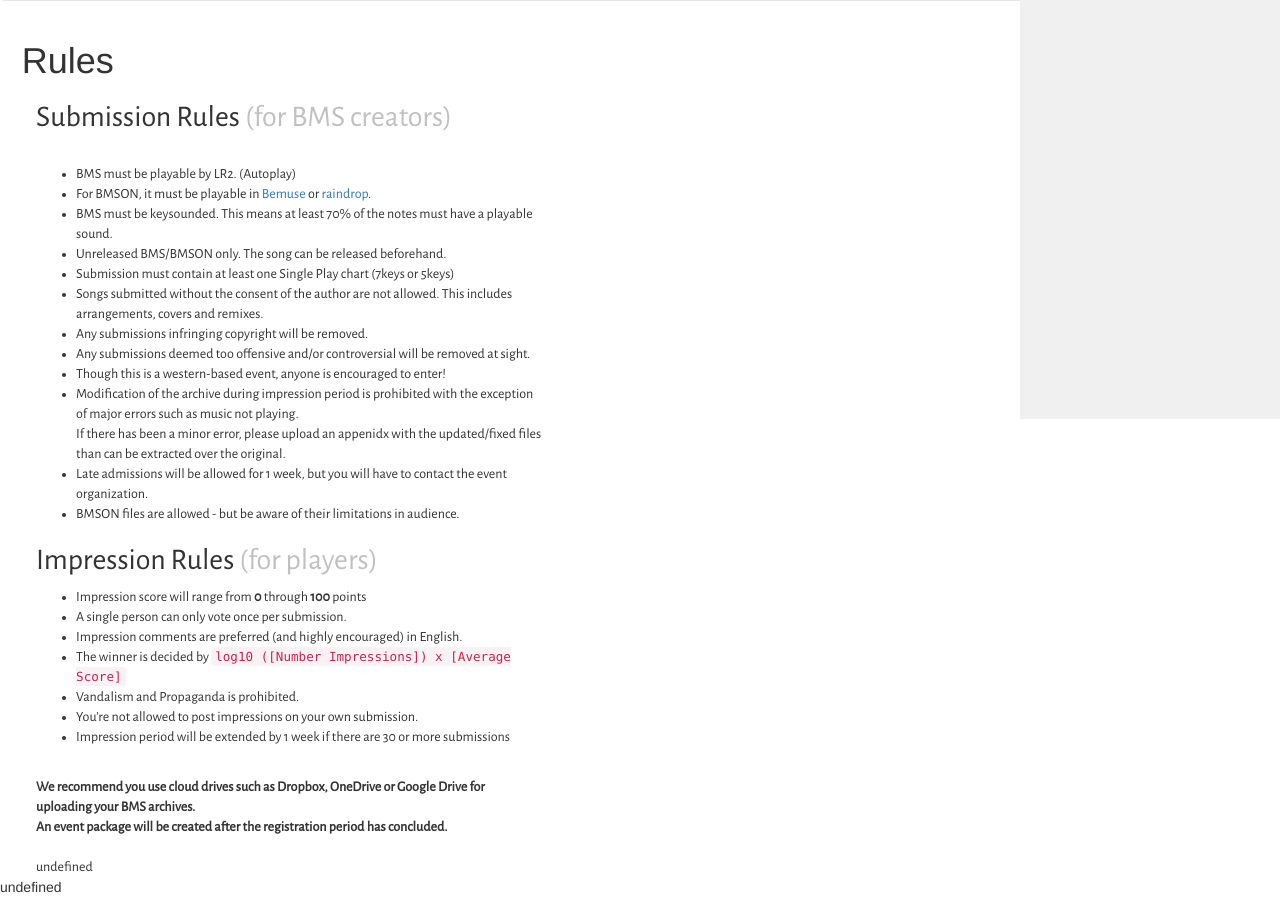
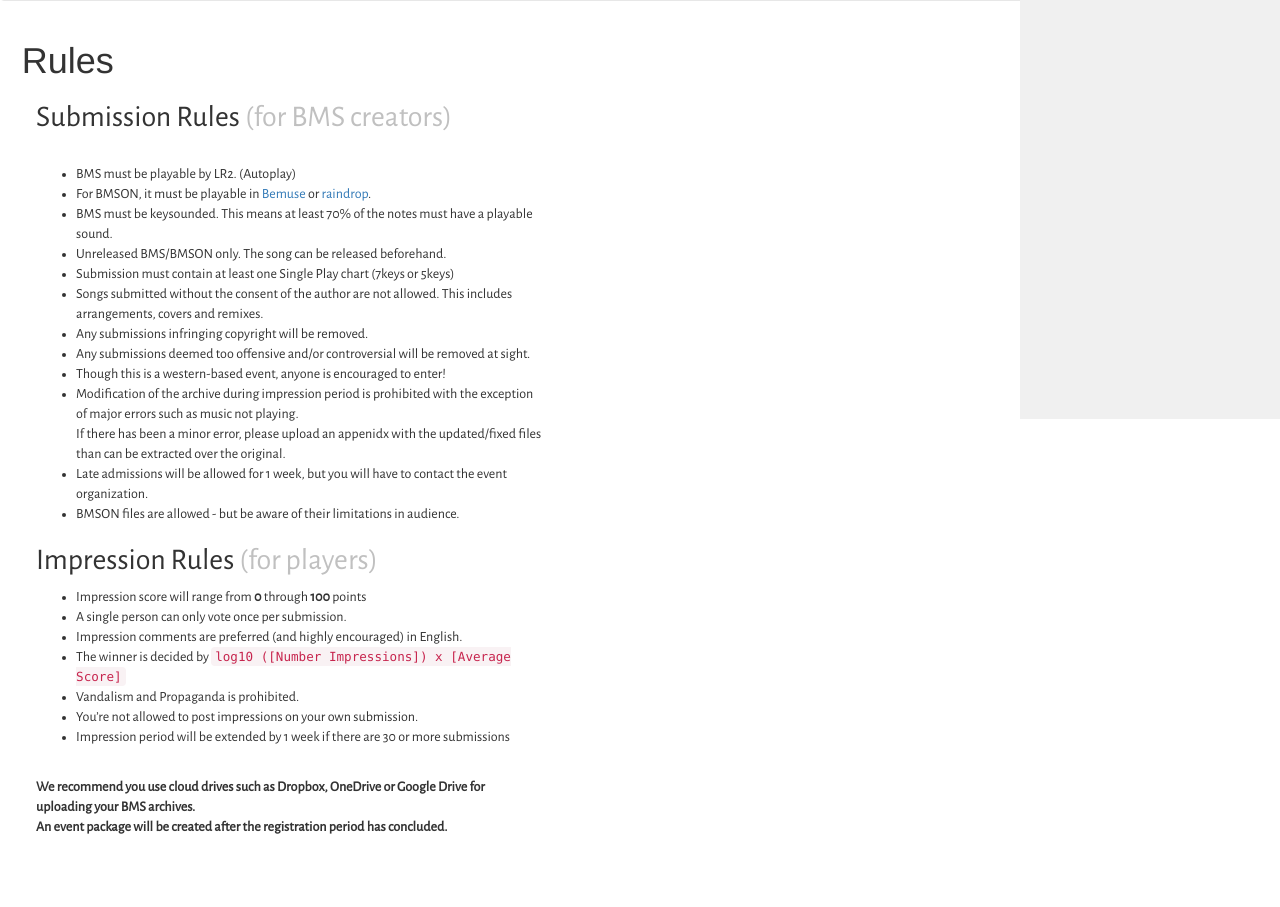
Before and after one commit to zardoru/becgi, a Flask app: page /rules/ in a window 1280 px wide. Shown: the part 381-1288 px from the top of the page. After the commit the page ends 1215 px from the top, so only its background shows below. Run offline with Flask 2, Linux system fonts and the light colour scheme; parts of the project's set-up code (start-up, migrations or seed data) failed here and were passed over; some libraries are stand-ins or nearby versions.

Commit message:
fix undefined <div>

```diff
--- a/templates/rules.html
+++ b/templates/rules.html
@@ -52,8 +52,8 @@
                     An event package will be created after the registration period has concluded.
     <br/>
     <br/>
-</b>undefined</div>undefined<div style="padding-left: 5px; height: 100%; position: fixed; right: 0; top: 0; background-color:rgb(240,240,240)">
-<div>
+</b></div>
+<div style="padding-left: 5px; height: 100%; position: fixed; right: 0; top: 0; background-color:rgb(240,240,240)">
     <h2 id="info">Information</h2>
     <br/>
     <div style="margin-left: 5%">
@@ -79,5 +79,5 @@
         <a class="twitter-timeline" href="https://twitter.com/BeMusicWest" data-widget-id="640202301156757504">Tweets by @BeMusicWest</a>
         <script>!function(d,s,id){var js,fjs=d.getElementsByTagName(s)[0],p=/^http:/.test(d.location)?'http':'https';if(!d.getElementById(id)){js=d.createElement(s);js.id=id;js.src=p+"://platform.twitter.com/widgets.js";fjs.parentNode.insertBefore(js,fjs);}}(document,"script","twitter-wjs");</script>
     </div>
-</div>undefined</div>
+</div>
 {% endblock %}
```
